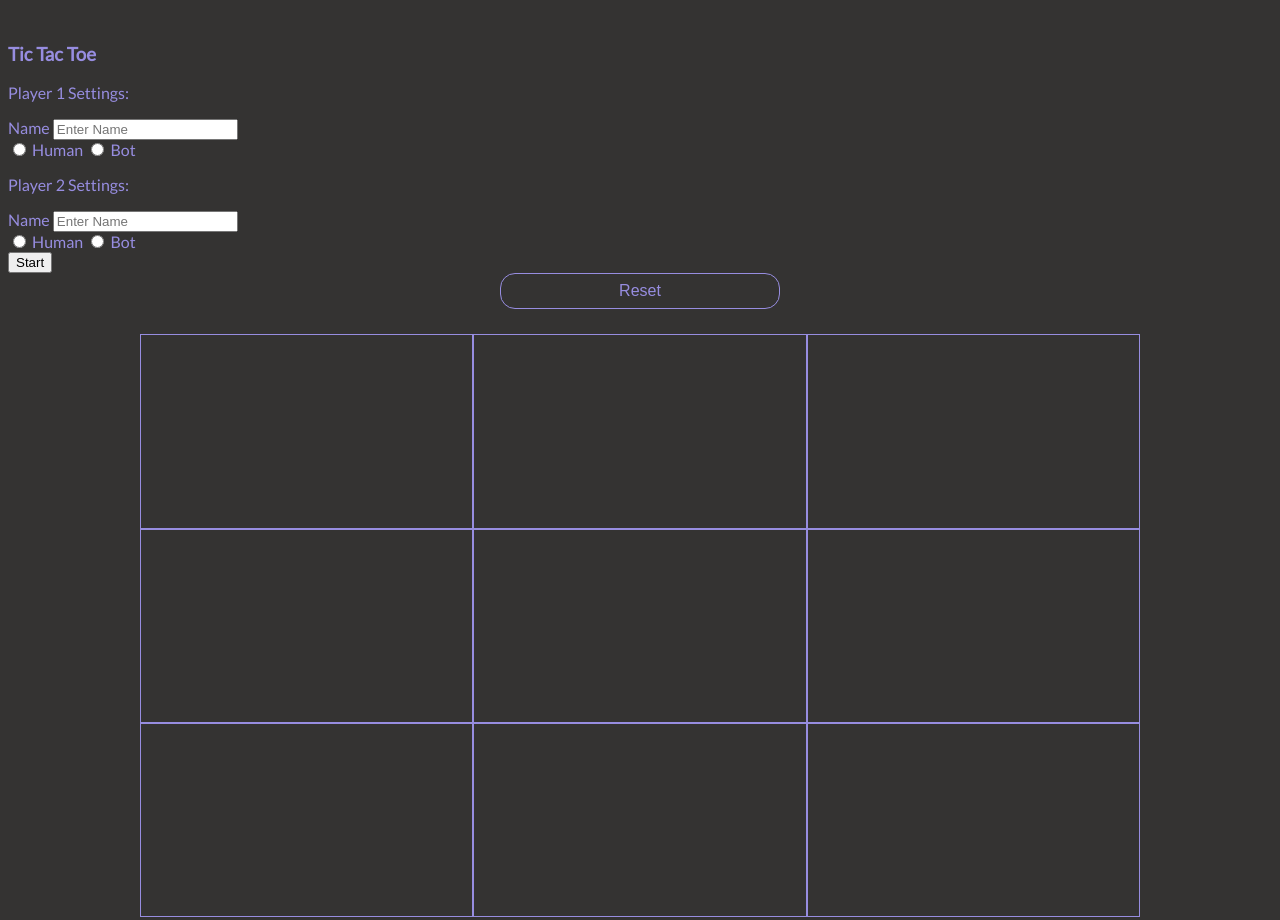
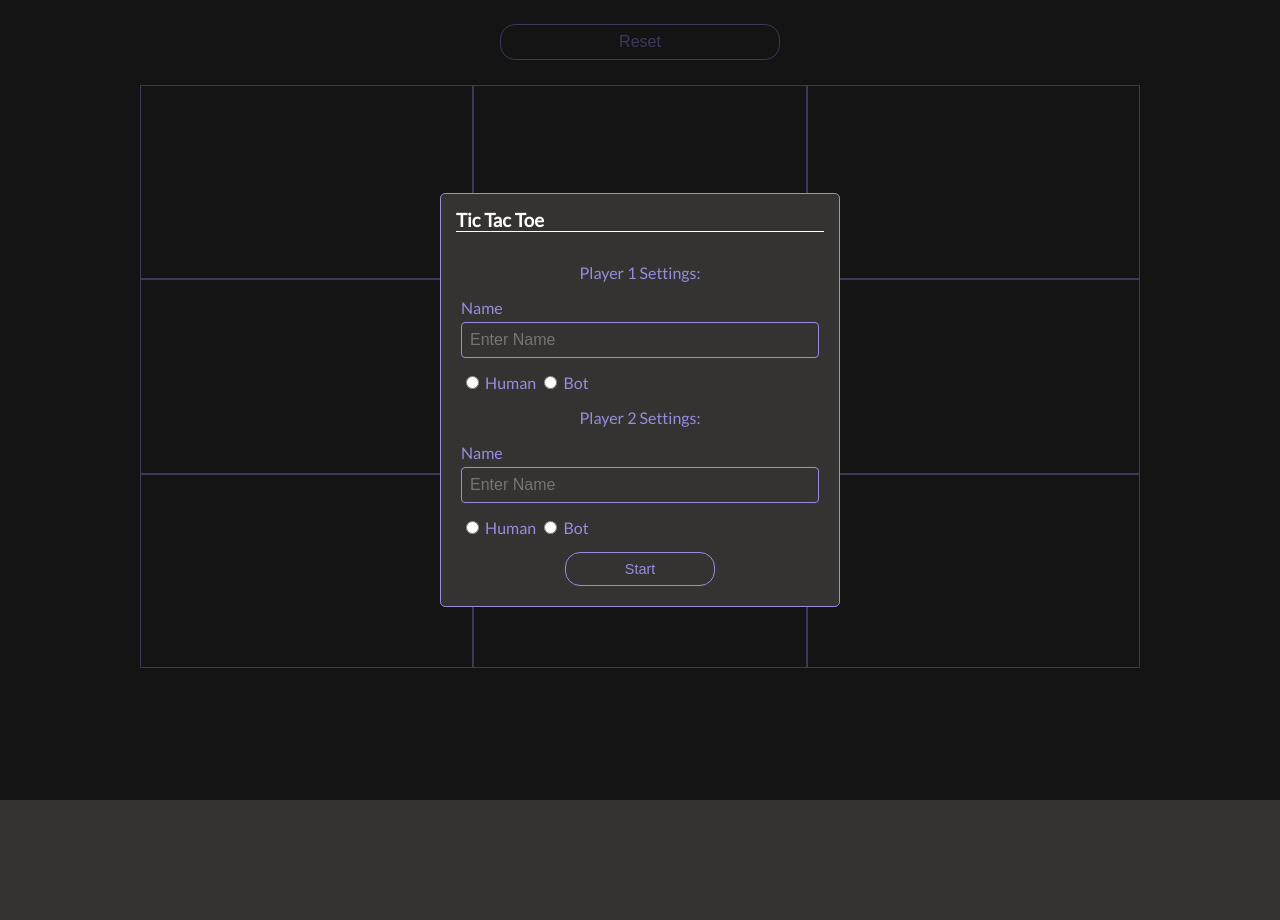
Before and after one commit to rileyloudon/ticTacToe, a plain HTML site: page index.html in a window 1280 px wide. After the commit the page ends 800 px from the top, so only its background shows below. Drawn offline with Linux system fonts and the light colour scheme; a web font is replaced by a local one.

Commit message:
style modal

```diff
--- a/styles/style.css
+++ b/styles/style.css
@@ -20,7 +20,8 @@ body {
   touch-action: manipulation;
 }
 
-#reset {
+#reset,
+#start-btn {
   color: var(--dark-secondary-color);
   background-color: var(--dark-main-color);
   border: 1px solid var(--dark-secondary-color);
@@ -70,6 +71,80 @@ body {
   font-size: 1.35em;
 }
 
+.modal-container {
+  background-color: rgba(0, 0, 0, 0.6);
+  display: block;
+  position: fixed;
+  top: 0;
+  left: 0;
+  right: 0;
+  bottom: 0;
+}
+
+.modal-container.hide-modal {
+  display: none;
+}
+
+.modal {
+  background-color: var(--dark-main-color);
+  border: 1px solid var(--dark-secondary-color);
+  border-radius: 5px;
+  position: absolute;
+  overflow: hidden;
+  top: 50%;
+  left: 50%;
+  transform: translate(-50%, -50%);
+  max-width: 100%;
+  width: 400px;
+}
+
+.modal-header {
+  color: #fff;
+  padding: 15px;
+}
+
+.modal-header h3 {
+  margin: 0;
+  border-bottom: 1px solid #fff;
+}
+
+.modal-content {
+  padding: 0 20px 20px 20px;
+}
+
+.modal-form div {
+  margin: 15px 0;
+}
+
+input[type='radio'] {
+  color: aqua;
+}
+
+.modal-form .form-input {
+  border: 1px solid var(--dark-secondary-color);
+  color: var(--dark-secondary-color);
+  width: 100%;
+  font-size: 1em;
+  padding: 8px;
+  border-radius: 4px;
+  overflow: visible;
+  background-color: transparent;
+  margin-top: 5px;
+}
+
+.modal-form::placeholder .form-input::placeholder {
+  color: var(--dark-secondary-color);
+}
+
+#start-btn {
+  font-size: 0.9em;
+  width: 150px;
+}
+
+p {
+  text-align: center;
+}
+
 @media (max-width: 768px) {
   #game-board {
     height: 60vh;
```
